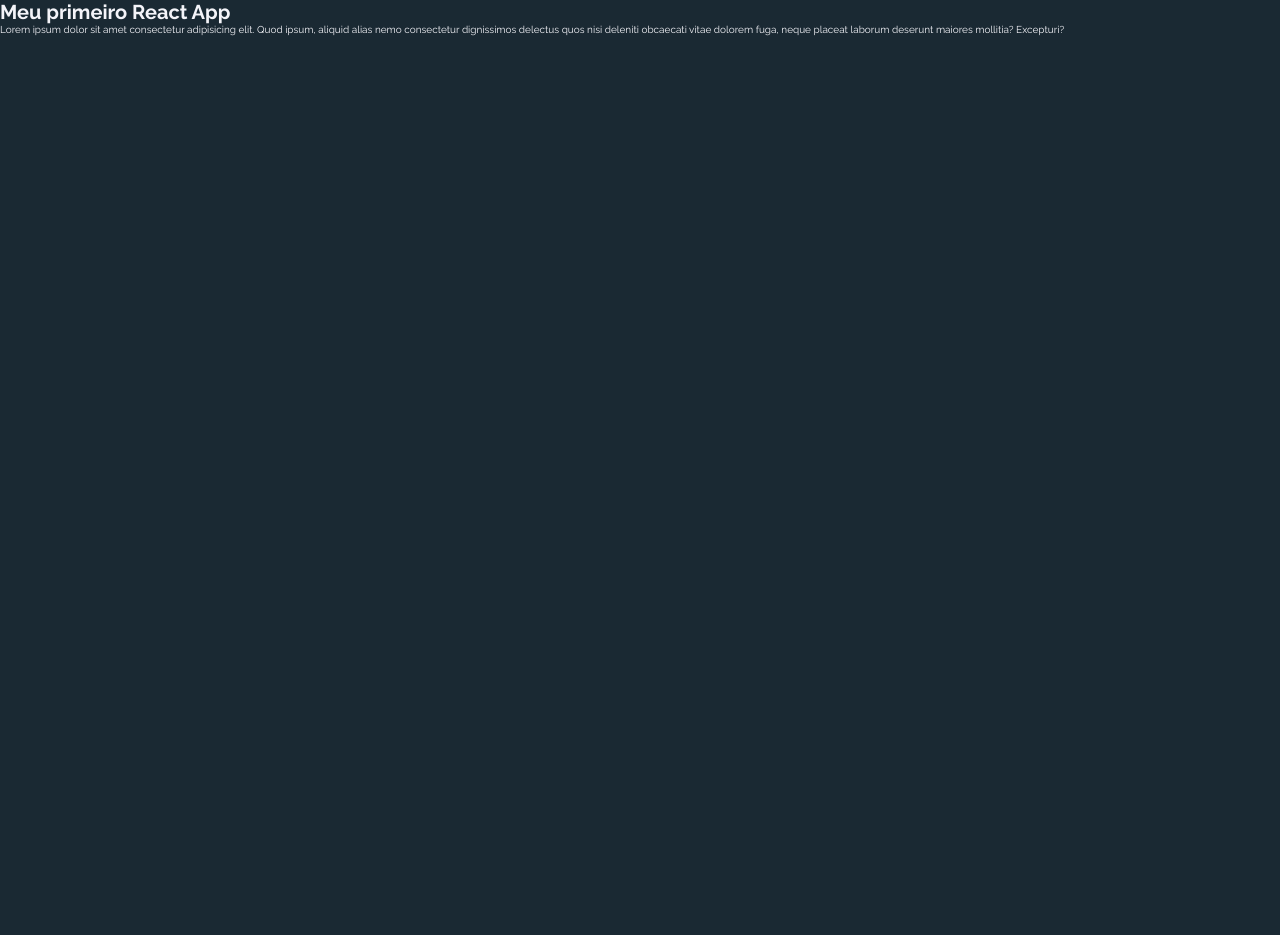
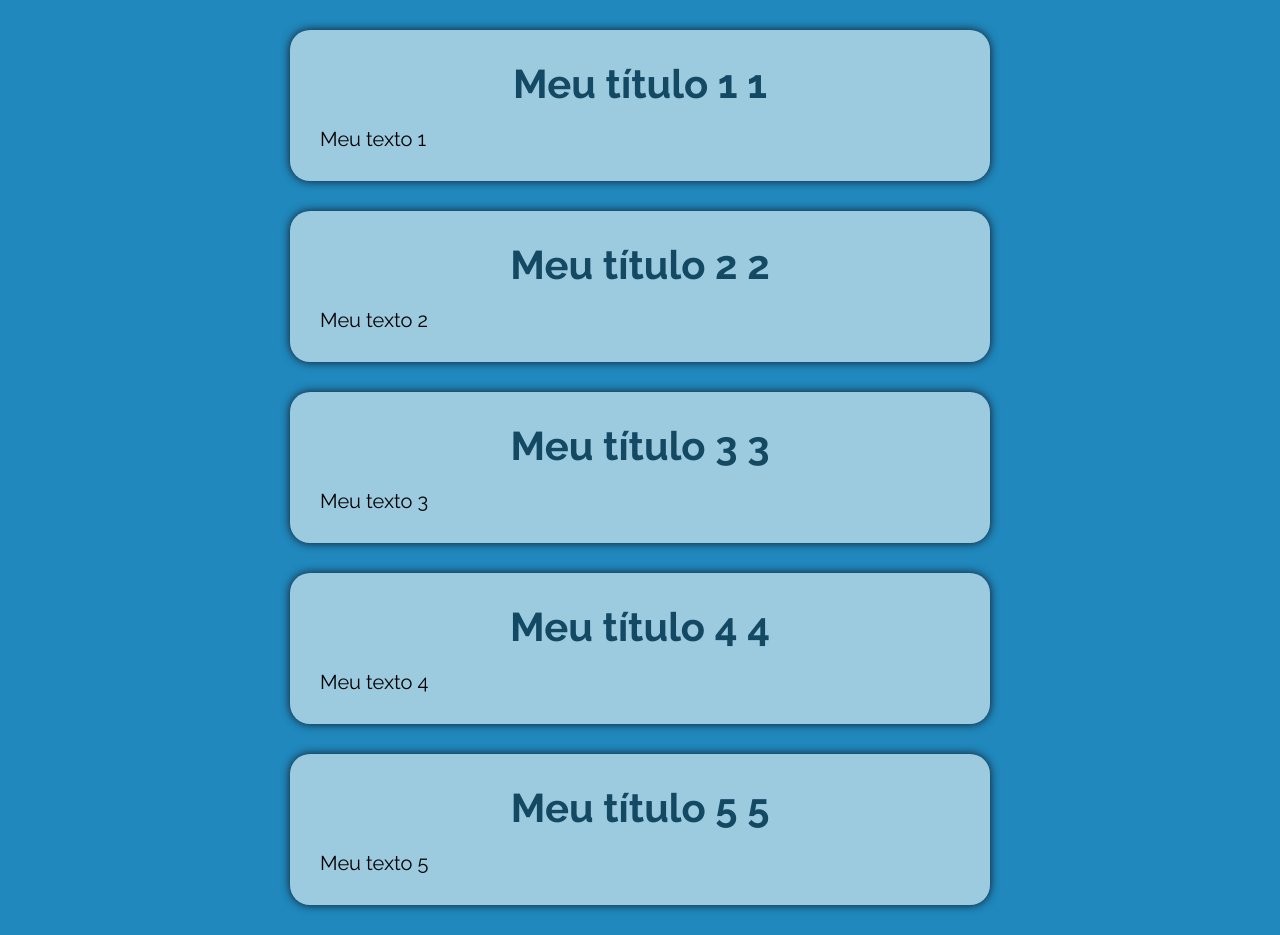
Before and after one commit to Ronald942/codespaces-react, a React (Vite) app: page / in a window 1280 px wide. Before the commit the page ends 800 px from the top, so only its background shows below. Built offline with nearby package versions, Linux system fonts and the light colour scheme.

Commit message:
Aula 23/05

```diff
--- a/src/App.jsx
+++ b/src/App.jsx
@@ -1,16 +1,25 @@
 import "./styles/theme.css";
 import "./styles/global.css";
+import { MyText } from "./components/MyText";
 
 export default function App() {
+  const texts=[
+    {title: "Meu título 1", text: "Meu texto 1"},
+    {title: "Meu título 2", text: "Meu texto 2"},
+    {title: "Meu título 3", text: "Meu texto 3"},
+    {title: "Meu título 4", text: "Meu texto 4"},
+    {title: "Meu título 5", text: "Meu texto 5"}
+  ];
+
   return (
-    <div>
-      <h1>Meu primeiro React App</h1>
-      <p>
-        Lorem ipsum dolor sit amet consectetur adipisicing elit. Quod ipsum,
-        aliquid alias nemo consectetur dignissimos delectus quos nisi deleniti
-        obcaecati vitae dolorem fuga, neque placeat laborum deserunt maiores
-        mollitia? Excepturi?
-      </p>
-    </div>
+    // React Fragment
+    <>  {texts.map((text, index) => {
+    return (
+      <MyText key = {index} title = {` ${text.title} ${index + 1} `}>
+        {text.text}
+      </MyText>
+    );
+  })}
+  </>
   );
 }
--- /dev/null
+++ b/src/components/MyText.jsx
@@ -0,0 +1,12 @@
+import styles from "./MyText.module.css";
+
+export function MyText({title, children}) {
+  return (
+    <div className={styles.container}>
+      <div className={styles.div}>
+        <h1 className={styles.title}>{title}</h1>
+        <p className={styles.text}>{children}</p>
+      </div>
+    </div>
+  );
+}
--- /dev/null
+++ b/src/components/MyText.module.css
@@ -0,0 +1,25 @@
+.container {
+    margin: 0 auto;
+    max-width: 80rem;
+}
+
+.div {
+    background-color: var(--primary-light);
+    color: var(--primary-contrast-dark);
+    box-shadow: 0 0 1rem var(--gray-900);
+    padding: 3rem;
+    margin: 3rem 5rem;
+    border-radius: 2rem;
+}
+
+.title {
+    font-weight: bolder;
+    font-size: 4rem;
+    color: var(--primary-dark);
+    text-align: center;
+    margin-bottom: 2rem;
+}
+
+.text {
+    font-size: 2rem;
+}
--- a/src/styles/global.css
+++ b/src/styles/global.css
@@ -15,6 +15,6 @@
     "Segoe UI", Roboto, Oxygen, Ubuntu, Cantarell, "Open Sans", "Helvetica Neue",
     sans-serif;
 
-  background-color: var(--primary-dark);
-  color: var(--primary-contrast);
+  background-color: var(--primary);
+  color: var(--primary-contrast-dark);
 }
--- a/src/styles/theme.css
+++ b/src/styles/theme.css
@@ -1,15 +1,9 @@
 :root {
-  --black: #000000ff;
-  --charcoal: #2f4550ff;
-  --paynes-gray: #586f7cff;
-  --light-blue: #b8dbd9ff;
-  --ghost-white: #f4f4f9ff;
-
-  --primary: #2f4550ff;
-  --primary-light: #4e6370ff;
-  --primary-dark: #1a2933ff;
-  --primary-contrast: #f4f4f9ff;
-  --primary-muted: #87939aff;
+  --primary: #2088bd;
+  --primary-light: #9ccbe0;
+  --primary-dark: #144964;
+  --primary-contrast-light: #ffffff;
+  --primary-contrast-dark: #000000;
 
   --gray-50: #f9fafb;
   --gray-100: #f3f4f6;
```
